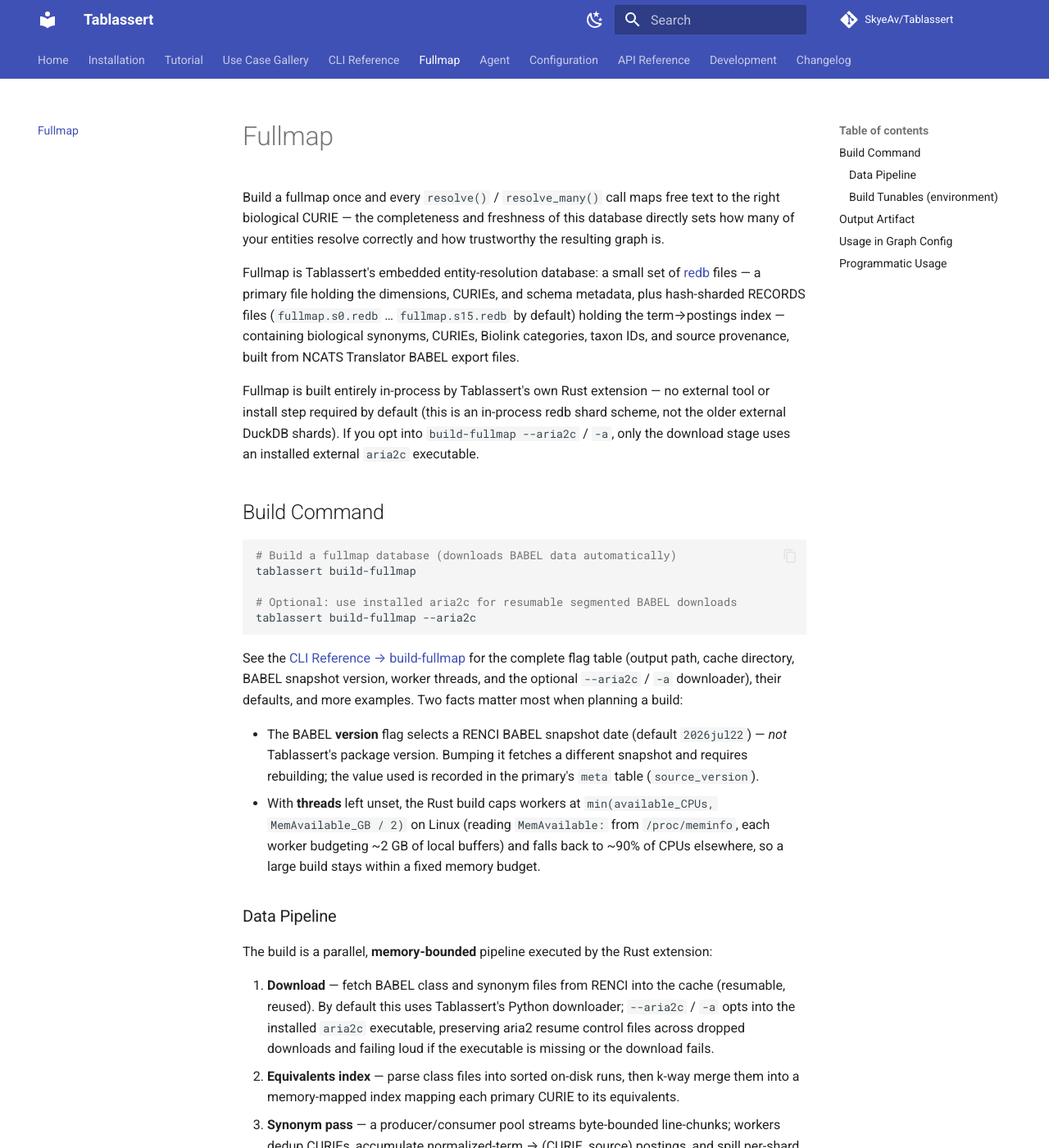
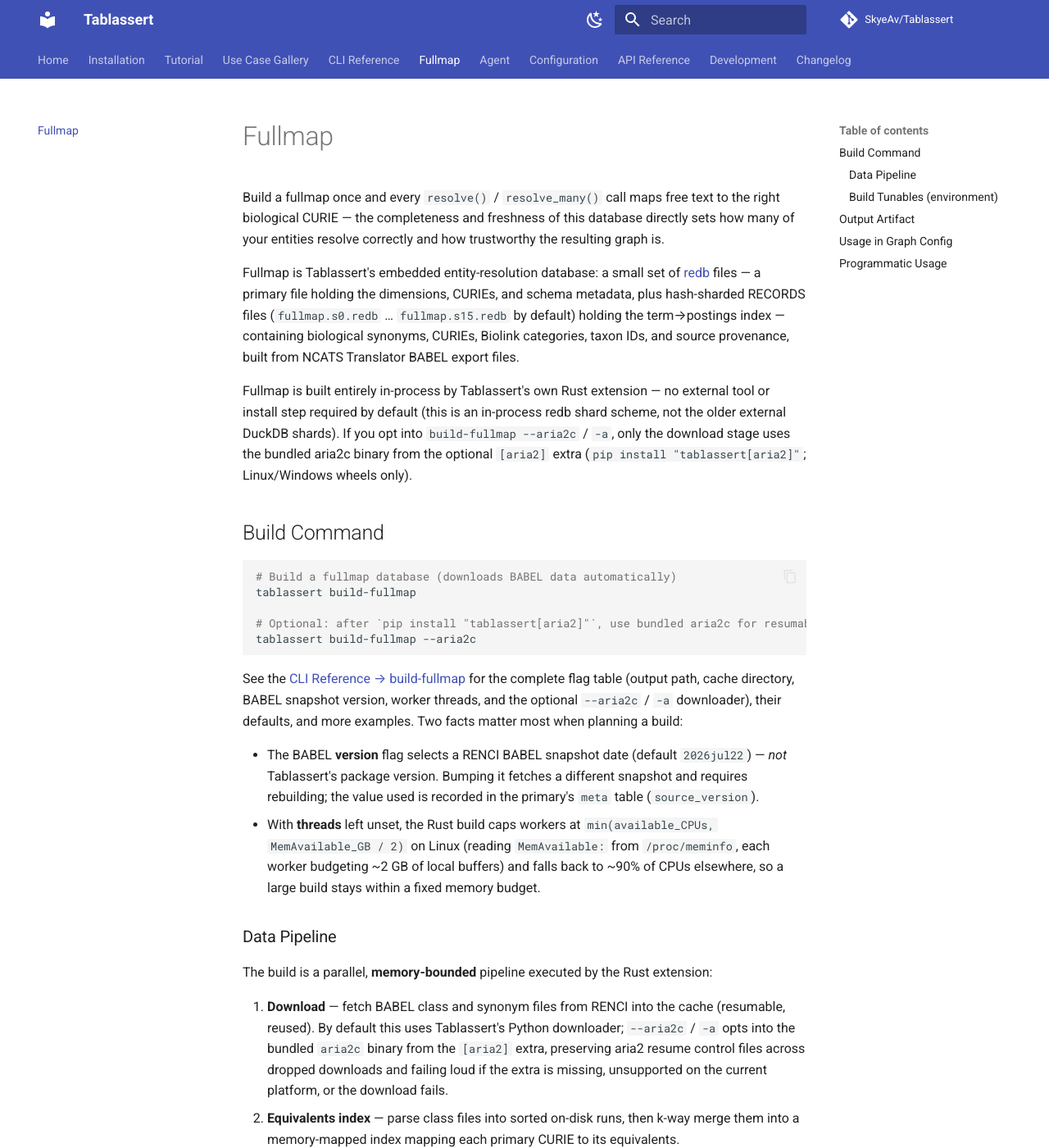
Before and after one commit to SkyeAv/Tablassert3.0.0, an MkDocs documentation site: the page built from docs/fullmap.md, in a window 1280 px wide and 1400 px high. Shown: the whole window at 82% size. Built offline with MkDocs 1.6.1 and Material for MkDocs 9.7.7, drawn with Linux system fonts in a browser that asks for light colours; comment, search, counter and statistics services are not loaded.

Commit message:
feat: add bundled aria2 downloader extra

````diff
--- a/docs/fullmap.md
+++ b/docs/fullmap.md
@@ -10,7 +10,7 @@ files (`fullmap.s0.redb` … `fullmap.s15.redb` by default) holding the term→p
 biological synonyms, CURIEs, Biolink categories, taxon IDs, and source provenance, built from NCATS
 Translator BABEL export files.
 
-Fullmap is built entirely in-process by Tablassert's own Rust extension — no external tool or install step required by default (this is an in-process redb shard scheme, not the older external DuckDB shards). If you opt into `build-fullmap --aria2c` / `-a`, only the download stage uses an installed external `aria2c` executable.
+Fullmap is built entirely in-process by Tablassert's own Rust extension — no external tool or install step required by default (this is an in-process redb shard scheme, not the older external DuckDB shards). If you opt into `build-fullmap --aria2c` / `-a`, only the download stage uses the bundled aria2c binary from the optional `[aria2]` extra (`pip install "tablassert[aria2]"`; Linux/Windows wheels only).
 
 ## Build Command
 
@@ -18,7 +18,7 @@ Fullmap is built entirely in-process by Tablassert's own Rust extension — no e
 # Build a fullmap database (downloads BABEL data automatically)
 tablassert build-fullmap
 
-# Optional: use installed aria2c for resumable segmented BABEL downloads
+# Optional: after `pip install "tablassert[aria2]"`, use bundled aria2c for resumable segmented BABEL downloads
 tablassert build-fullmap --aria2c
 ```
 
@@ -37,7 +37,7 @@ their defaults, and more examples. Two facts matter most when planning a build:
 
 The build is a parallel, **memory-bounded** pipeline executed by the Rust extension:
 
-1. **Download** — fetch BABEL class and synonym files from RENCI into the cache (resumable, reused). By default this uses Tablassert's Python downloader; `--aria2c` / `-a` opts into the installed `aria2c` executable, preserving aria2 resume control files across dropped downloads and failing loud if the executable is missing or the download fails.
+1. **Download** — fetch BABEL class and synonym files from RENCI into the cache (resumable, reused). By default this uses Tablassert's Python downloader; `--aria2c` / `-a` opts into the bundled `aria2c` binary from the `[aria2]` extra, preserving aria2 resume control files across dropped downloads and failing loud if the extra is missing, unsupported on the current platform, or the download fails.
 2. **Equivalents index** — parse class files into sorted on-disk runs, then k-way merge them into a
    memory-mapped index mapping each primary CURIE to its equivalents.
 3. **Synonym pass** — a producer/consumer pool streams byte-bounded line-chunks; workers dedup CURIEs,
@@ -54,8 +54,9 @@ The build is a parallel, **memory-bounded** pipeline executed by the Rust extens
 
     - **Download** — files come from `https://stars.renci.org/var/babel_outputs` via resumable,
       range-request downloads; cached files are reused. Passing `--aria2c` / `-a` switches only this
-      stage to the installed `aria2c` executable, using aria2's segmented HTTP downloads and retry/resume
-      control files while suppressing aria2's own progress UI so Tablassert's progress bar stays clean.
+      stage to the bundled `aria2c` binary from the optional `[aria2]` extra, using aria2's segmented
+      HTTP downloads and retry/resume control files while suppressing aria2's own progress UI so
+      Tablassert's progress bar stays clean.
       The progress detail remains file-level (`aria2c downloading`) rather than byte-level in this mode.
     - **Equivalents index** — class files parse in parallel into sorted on-disk runs, k-way merged into a
       single memory-mapped CURIE→equivalents index; only a compact `(hash, offset)` index lives in RAM,
--- a/pyproject.toml
+++ b/pyproject.toml
@@ -77,6 +77,10 @@ tablassert = "tablassert.cli:APP"
 [project.optional-dependencies]
 rt = [
     "polars[rtcompat]>=1.40.1",
+]
+# PyPI distribution "aria2" exposes import module "aria2c" with a bundled aria2c binary.
+aria2 = [
+    "aria2==0.0.1b0",
 ]
 qc = [
     "scikit-learn>=1.8.0",
````
Also changed, not shown: CHANGELOG.md (+5 -0 lines), README.md (+1 -0 lines), docs/cli.md (+2 -2 lines), docs/installation.md (+12 -2 lines), 3 other files.
